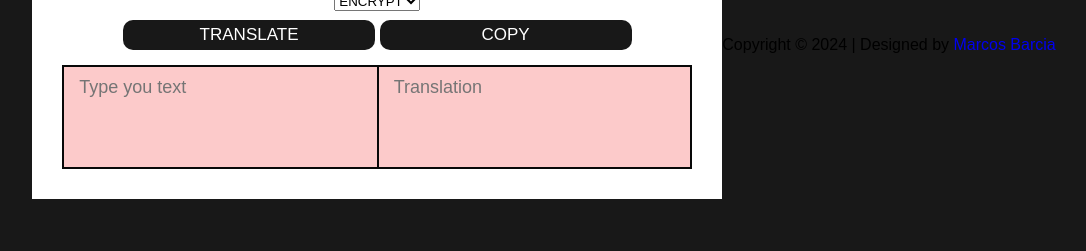
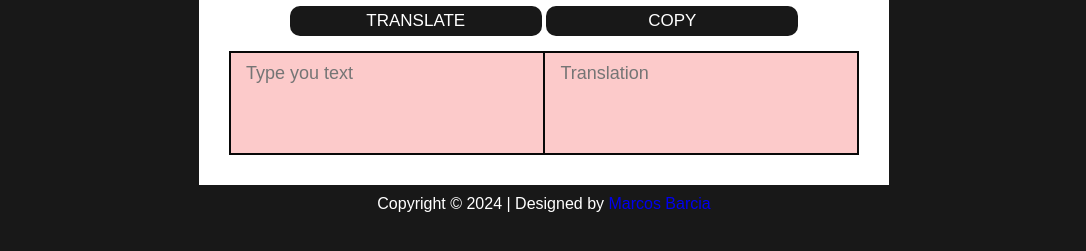
Before and after one commit to mbarciairiarte/encriptadorSprint1, a plain HTML site: page index.html in a window 1280 px wide. Shown: the part 355-606 px from the top of the page, without its empty margins (96-1182 px from the left). Drawn offline with Linux system fonts and the light colour scheme.

Commit message:
Update style.css

```diff
--- a/style.css
+++ b/style.css
@@ -14,6 +14,12 @@ body{
   align-items:  center;
   justify-content: center;
   background-color: #181818;
+}
+
+#bodyContainer{
+  display: flex;
+  flex-direction: column;
+  justify-content: center;
 }
 
 .hero{
@@ -71,6 +77,12 @@ body{
   padding: 10px 15px;
 }
 
+.copyright{
+  color: #fff;
+  margin-top: 10px;
+  text-align: center;
+}
+
 
 @media screen and (max-width: 600px) {
 
```
